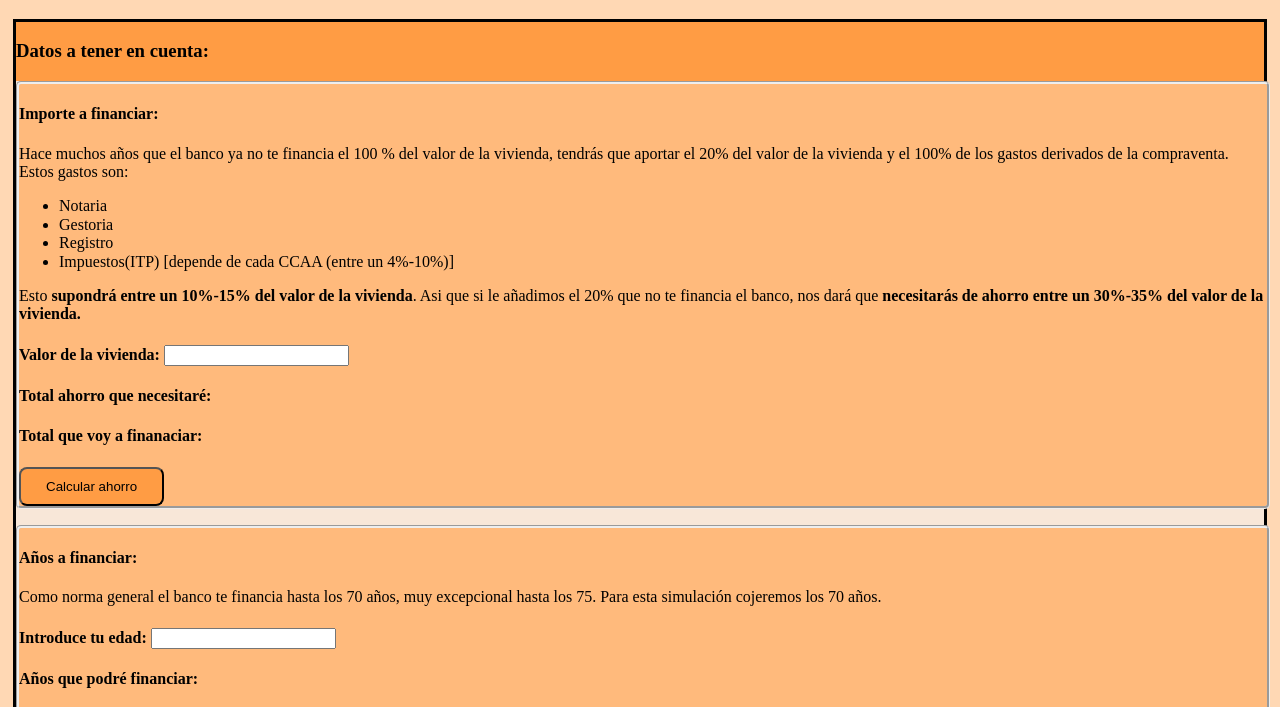
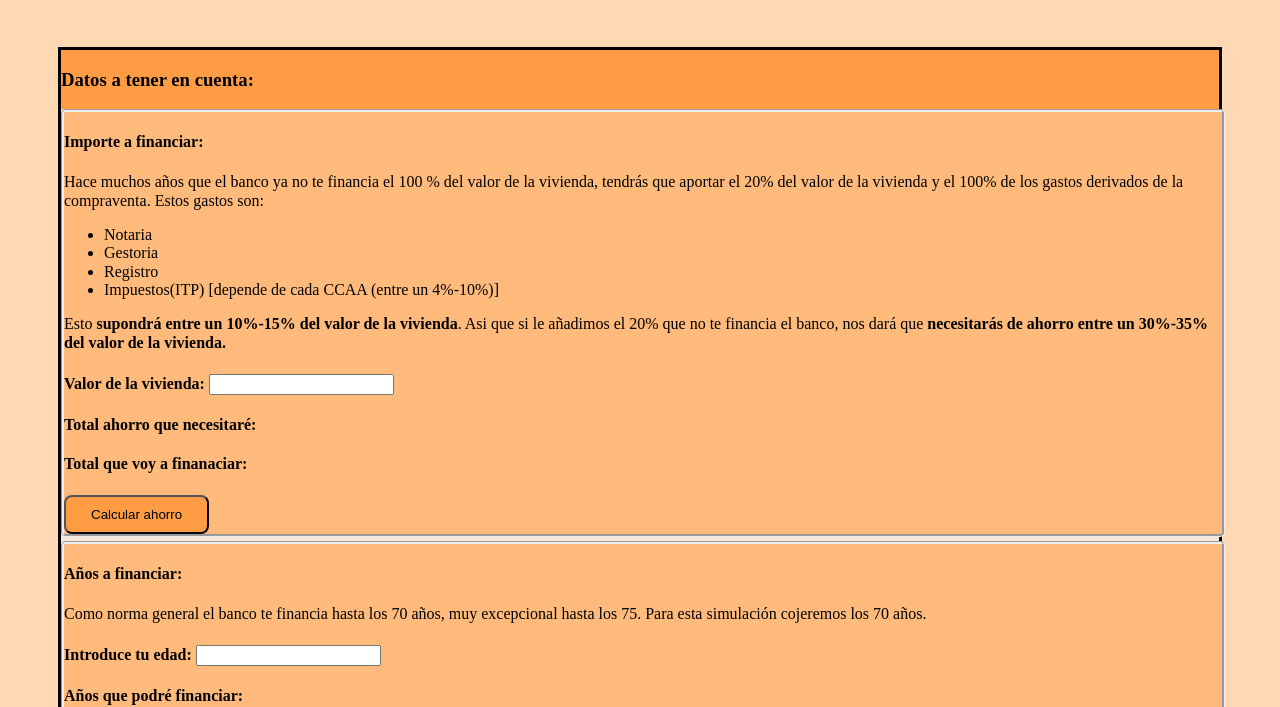
Before and after one commit to canosa92/simulador-de-hipoteca, a plain HTML site: page index.html in a window 1280 px wide. Shown: the part 61-768 px from the top of the page. Drawn offline with Linux system fonts and the light colour scheme.

Commit message:
Update styles.css

```diff
--- a/styles.css
+++ b/styles.css
@@ -10,7 +10,7 @@ body{
    #container-texto{
     background-color:#F8E7D8;
      display:grid;
-      gap: 16px;
+      gap: 4px;
      grid-template-columns:repeat {
        auto-fit,
        minmax{
@@ -30,7 +30,7 @@ body{
    #DatosTexto{
      border:solid;
      background-color:#FF9C44;
-    margin: 5px 5px;
+    margin: 50px 50px;
    }
 
    .ClassTexto{
```
